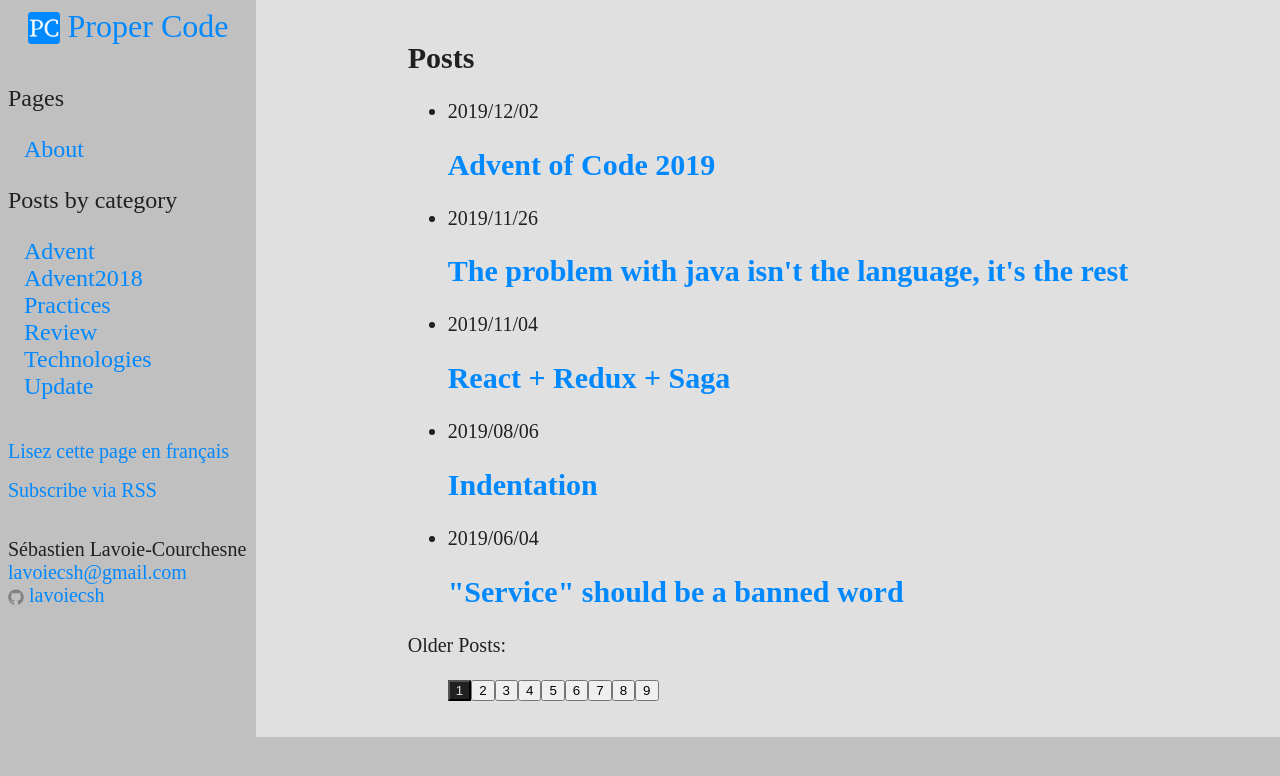
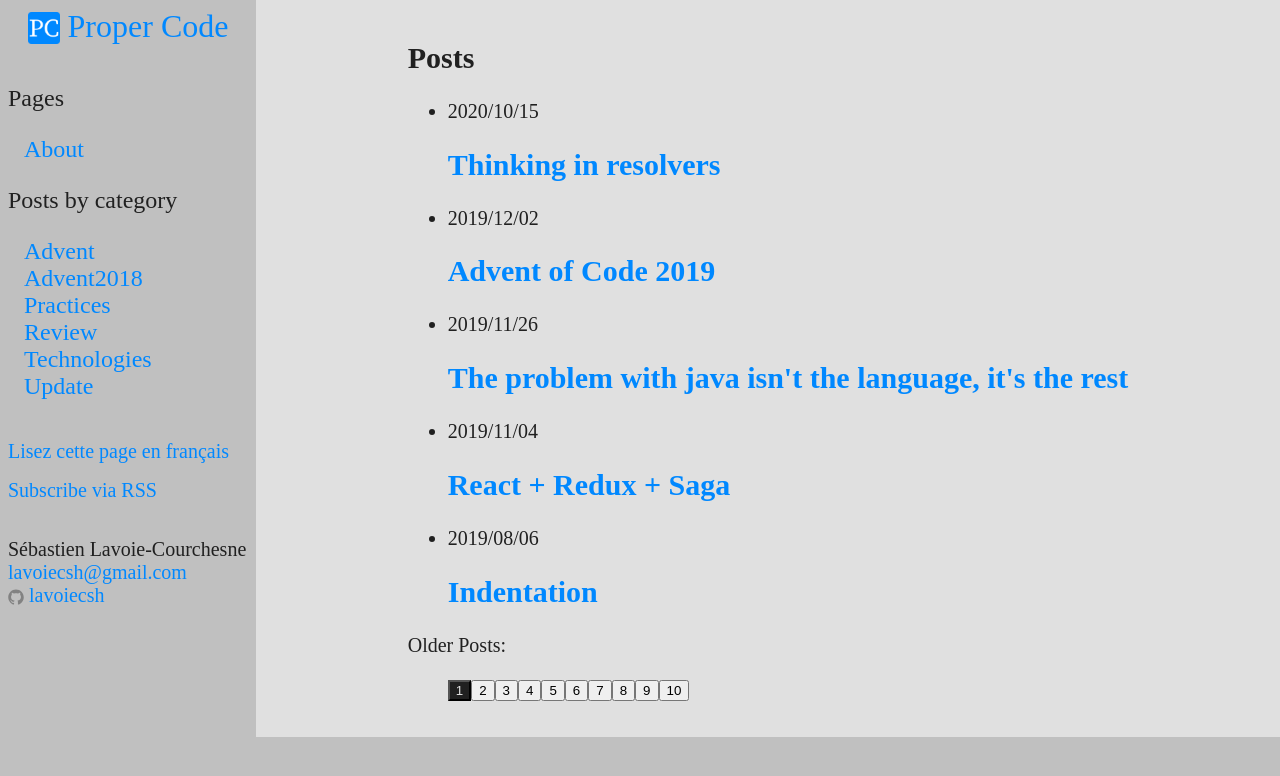
Before and after one commit to lavoiecsh/lavoiecsh.github.io, a Jekyll site: the page built from index.html, in a window 1280 px wide. Shown: the top 776 px of the page. Built offline with Jekyll 4.4.1, drawn with Linux system fonts in a browser that asks for light colours.

Commit message:
add blog info

```diff
--- a/_posts/2020/10/2020-10-15-thinking-in-resolvers-en.md
+++ b/_posts/2020/10/2020-10-15-thinking-in-resolvers-en.md
@@ -1,3 +1,12 @@
+---
+layout: post
+title: "Thinking in resolvers"
+lang: en
+ref: thinking-in-resolvers
+date: 2020-10-15
+categories: [Technologies]
+tags: []
+---
 # Thinking in Resolvers
 
 Everything in GraphQL revolves around resolvers. It's important to understand this to better develop application exposing GraphQL APIs.
```
